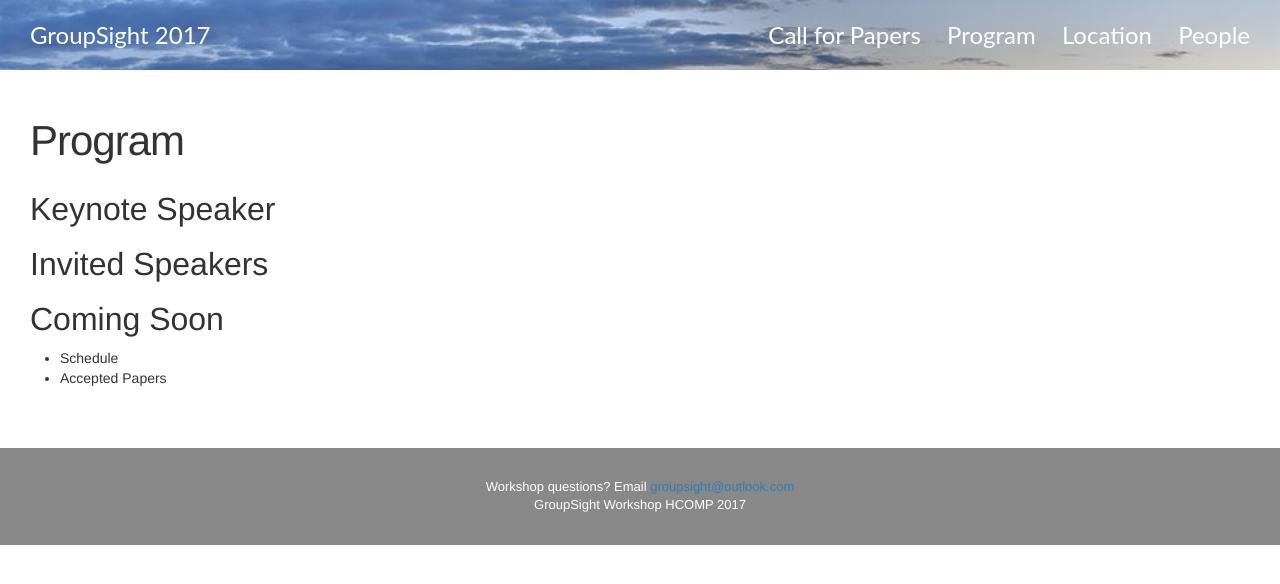
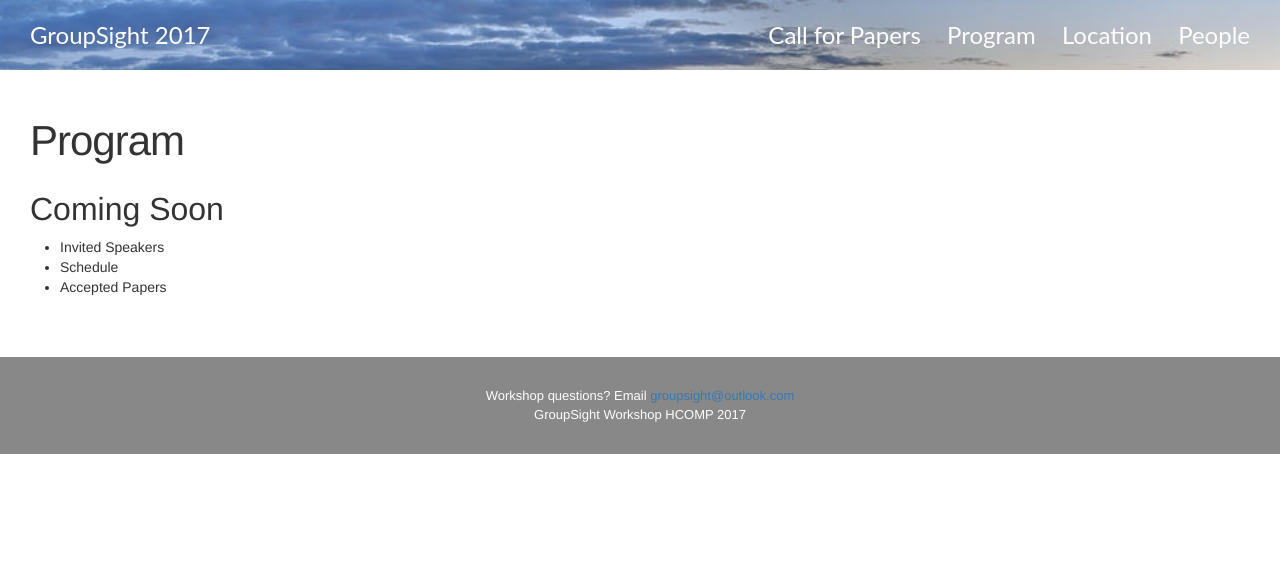
Before and after one commit to groupsight/groupsight.github.io, a Jekyll site: the page built from _pages/02_program.html, in a window 1280 px wide. Shown: the top 584 px of the page. Built offline with Jekyll 4.4.1, drawn with Linux system fonts in a browser that asks for light colours; nearby versions of some CDN libraries.

Commit message:
remove keynotes

```diff
--- a/_pages/02_program.html
+++ b/_pages/02_program.html
@@ -4,18 +4,9 @@ title: Program
 permalink: /program/
 ---
 
-
-
-
-
-        <div class="organizers">
-<h2>Keynote Speaker</h2>
-
-	    <h2> Invited Speakers </h2>
-
-
 <h2>Coming Soon</h2>
 <ul>
-  <li>Schedule
-  <li>Accepted Papers
+  <li>Invited Speakers</li>
+  <li>Schedule</li>
+  <li>Accepted Papers</li>
 </ul>
```
